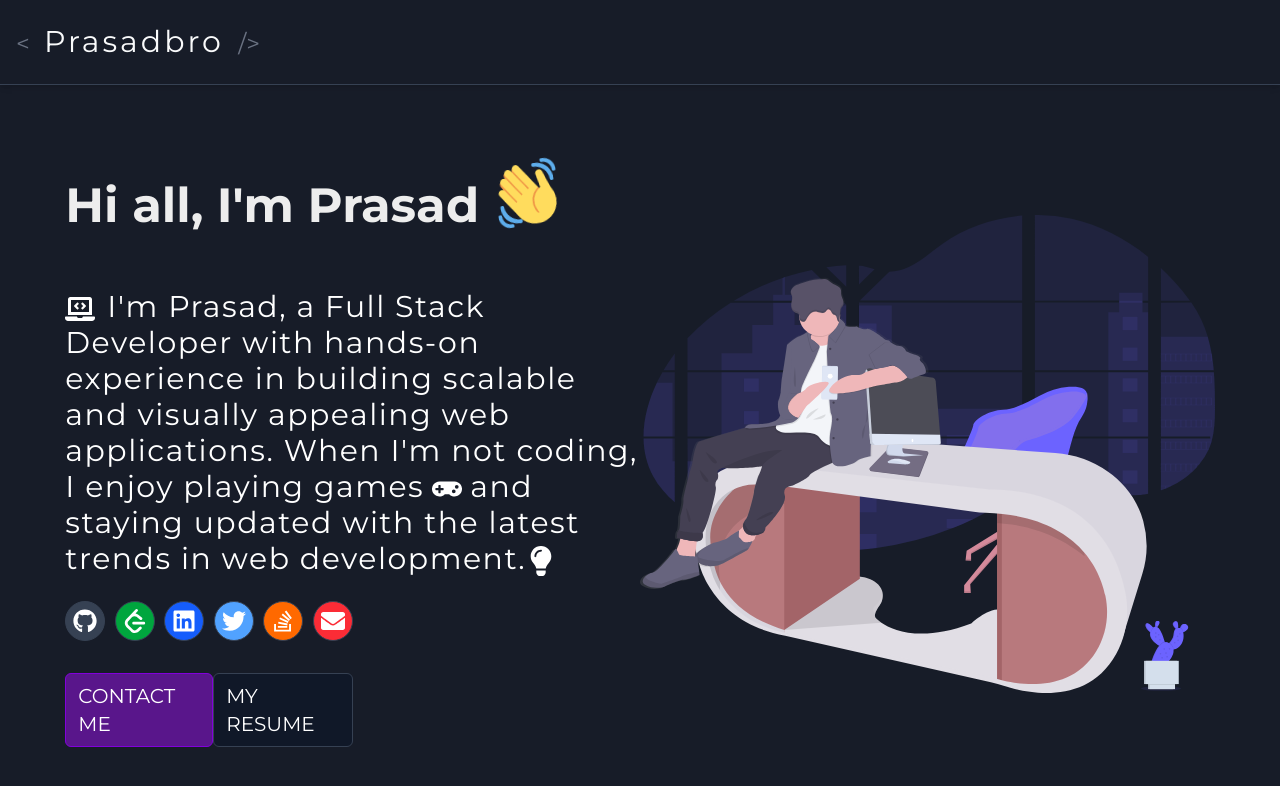
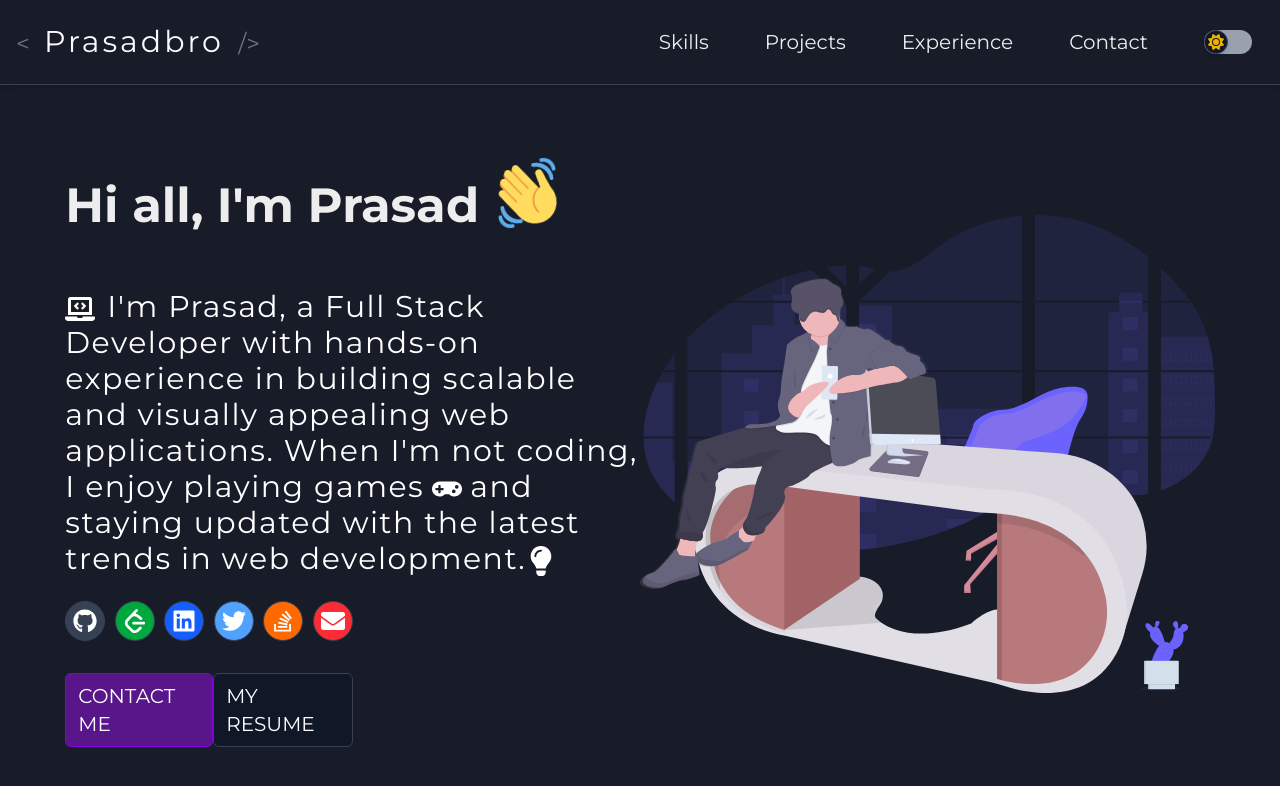
Before and after one commit to PrasadBroo/PrasadBroo.github.io, a Next.js app: page / in a window 1280 px wide. Shown: the top 786 px of the page. Built offline with nearby package versions, Linux system fonts and the light colour scheme.

Commit message:
Update Navbar component styles to enhance visibility class for improved responsiveness during navigation transitions.

```diff
--- a/src/components/Navbar.tsx
+++ b/src/components/Navbar.tsx
@@ -15,7 +15,7 @@ const NAVLINKS = [
 export default function Navbar() {
   const [navActive, setNavActive] = useState<boolean>(false);
   const listClassNames = clsx(
-    "md:static md:flex md:items-center overflow-y-hidden  mt-2.5 md:mt-0 md:text-base lg:text-xl  md:overflow-clip  ease-in   py-2 md:py-0 md:pointer-events-auto shadow-md md:shadow-none md:justify-between md:h-auto transition-all duration-300 md:duration-0 text-xl absolute  left-0 right-0  top-14 border-b border-gray-700 md:border-none bg-background md:bg-transparent ",
+    "md:static md:flex md:visible md:items-center overflow-y-hidden  mt-2.5 md:mt-0 md:text-base lg:text-xl  md:overflow-clip  ease-in   py-2 md:py-0 md:pointer-events-auto shadow-md md:shadow-none md:justify-between md:h-auto transition-all duration-300 md:duration-0 text-xl absolute  left-0 right-0  top-14 border-b border-gray-700 md:border-none bg-background md:bg-transparent ",
     {
       " h-72  pointer-events-auto visible": navActive,
       " h-0  pointer-events-none border-none invisible": !navActive,
```
